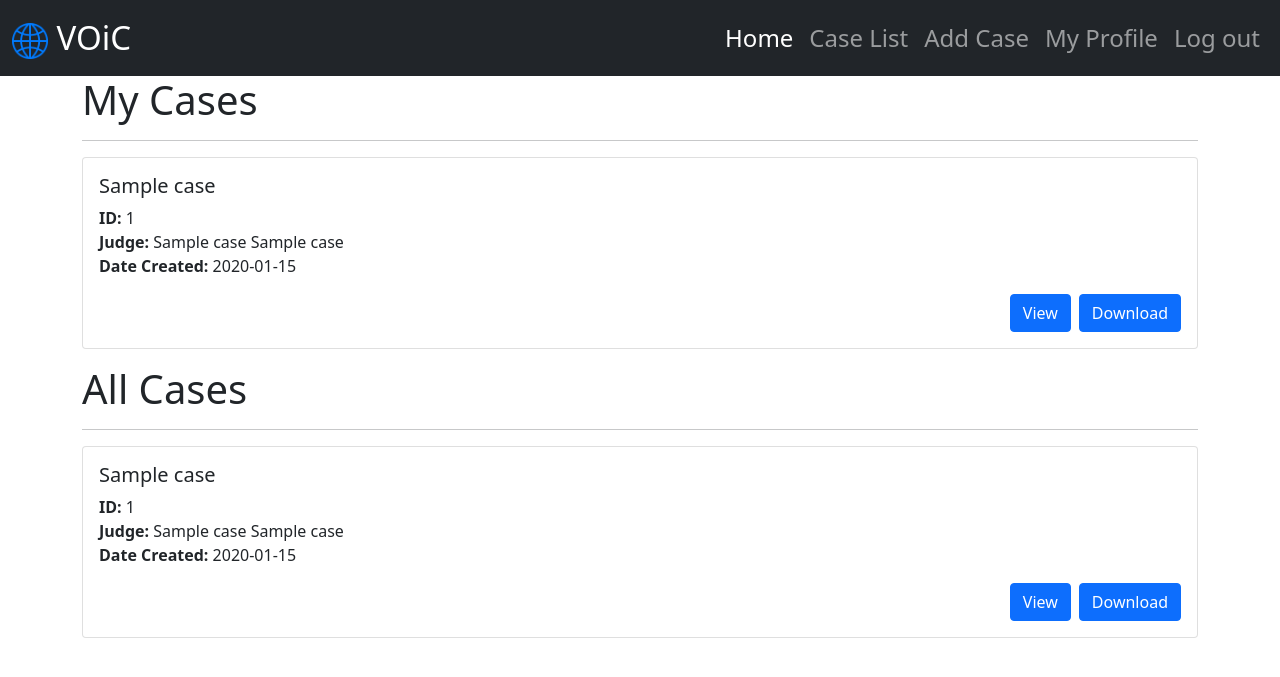
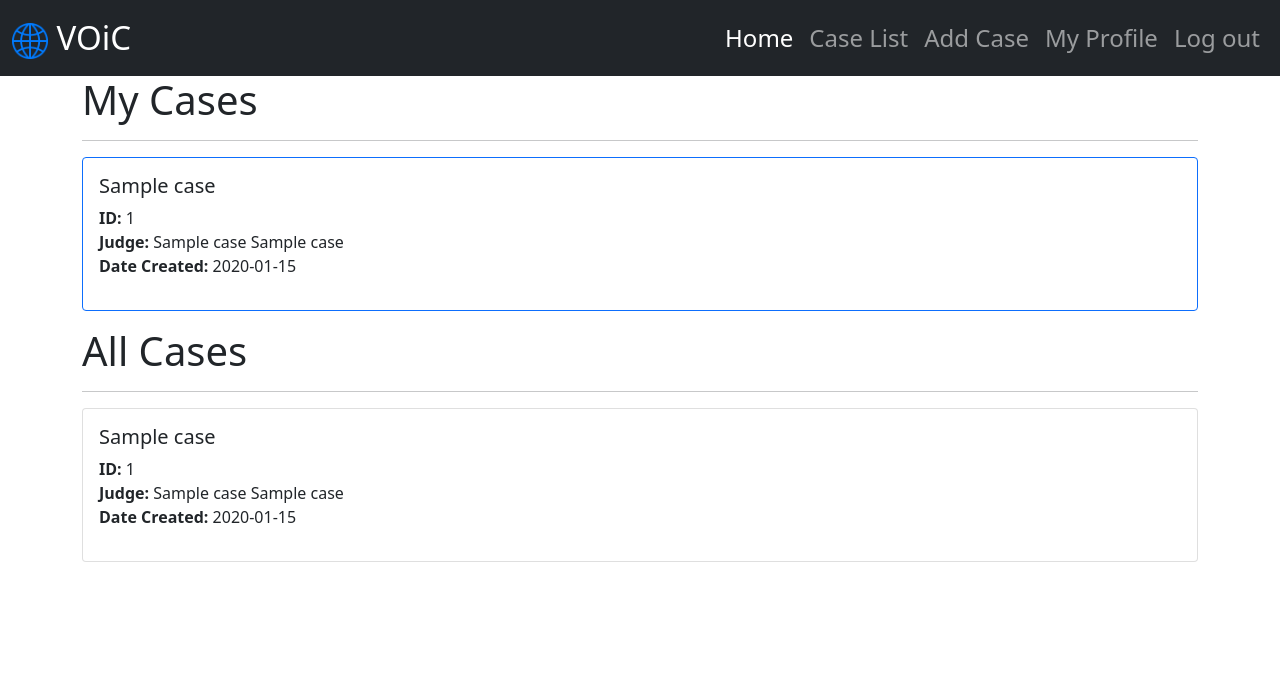
Before and after one commit to ConnerWiench/VOiC, a Flask app: template frontend/templates/case_list.html in a window 1280 px wide. Shown: the top 677 px of the page. Run offline with Flask 2, Linux system fonts and the light colour scheme; the template is opened without the code that fills it: most values are stand-ins (such as "Sample title", 1, 10 or a date in 2020); some libraries are stand-ins or nearby versions.

Commit message:
Case_list can now click on cards to view case.  Fixed error with users viewing released cases.

```diff
--- a/frontend/app.py
+++ b/frontend/app.py
@@ -395,7 +395,9 @@ def case_view(case_id):
                         "FROM junction_case_user\n"\
                         f"WHERE junction_case={case_id}\n"\
                         f"AND junction_user='{session.get('user')}';")
-        userRole = cursor.fetchone()[0]
+        userRole = cursor.fetchone()
+        if userRole is not None:
+            userRole = userRole[0]
 
     if released == 0 and userRole is None:
         print("User does not have permission for this case.")
--- a/frontend/templates/case_list.html
+++ b/frontend/templates/case_list.html
@@ -6,7 +6,7 @@
     <hr>
 
     {% for case in mycases %}
-    <div class="card mb-3">
+    <div class="card border-primary mb-3">
       <div class="card-body">
         <h5 class="card-title">{{ case[1] }}</h5>
         <p class="card-text">
@@ -16,10 +16,7 @@
         </p>
         <div class="d-flex justify-content-end">
 
-          <a href="/case_view/{{ case[0] }}" class="btn btn-primary me-2"><i class="fas fa-eye"></i> View</a>
-          <form id="case-download" action="/api/case_list/download" method="POST">
-            <a type="submit" id="docName" name="docName" value="{{ case[1] }}" class="btn btn-primary"><i class="fas fa-download"></i> Download</a>
-          </form>
+          <a href="/case_view/{{ case[0] }}" class="me-2 stretched-link"><i class="fas fa-eye"></i></a>
         </div>
       </div>
     </div>
@@ -41,10 +38,7 @@
         </p>
         <div class="d-flex justify-content-end">
 
-          <a href="/case_view/{{ case[0] }}" class="btn btn-primary me-2"><i class="fas fa-eye"></i> View</a>
-          <form id="case-download" action="/api/case_list/download" method="POST">
-            <a type="submit" id="docName" name="docName" value="{{ case[1] }}" class="btn btn-primary"><i class="fas fa-download"></i> Download</a>
-          </form>
+          <a href="/case_view/{{ case[0] }}" class="me-2 stretched-link"><i class="fas fa-eye"></i></a>
         </div>
       </div>
     </div>
```
